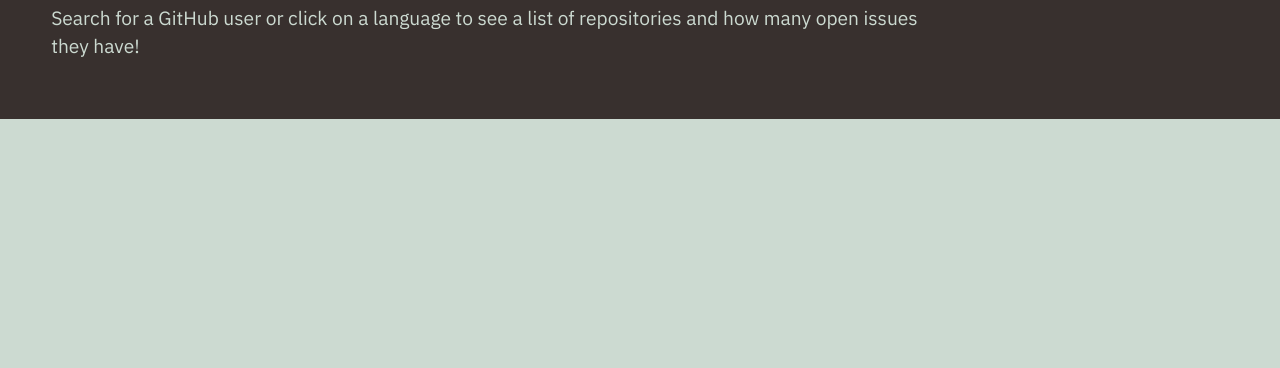
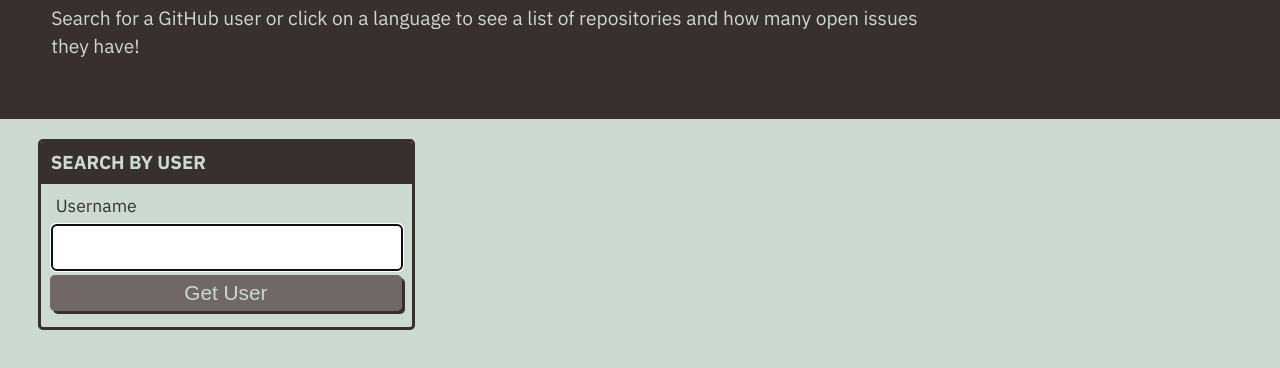
Before and after one commit to SamsonGee/git-it-done, a plain HTML site: page index.html in a window 1280 px wide. Shown: the part 114-482 px from the top of the page. Drawn offline with Linux system fonts and the light colour scheme.

Commit message:
updated to have search bar

```diff
--- a/index.html
+++ b/index.html
@@ -20,7 +20,18 @@
 
 
   <main class="flex-row justify-space-between">
+    <div class="col-12 col-md-4">
+      <div class="card">
+        <h3 class="card-header text-uppercase">Search By User</h3>
+        <form id="user-form" class="card-body">
+          <label class="form-label" for="username">Username</label>
+          <input name="username" id="username" type="text" autofocus="true" class="form-input" />
+          <button type="submit" class="btn">Get User</button>
+        </form>
+      </div>
+    </div>
 
+    <div class="col-12 col-md-8"></div>
   </main>
   <script src="./assets/js/homepage.js"></script>
 </body>
```
